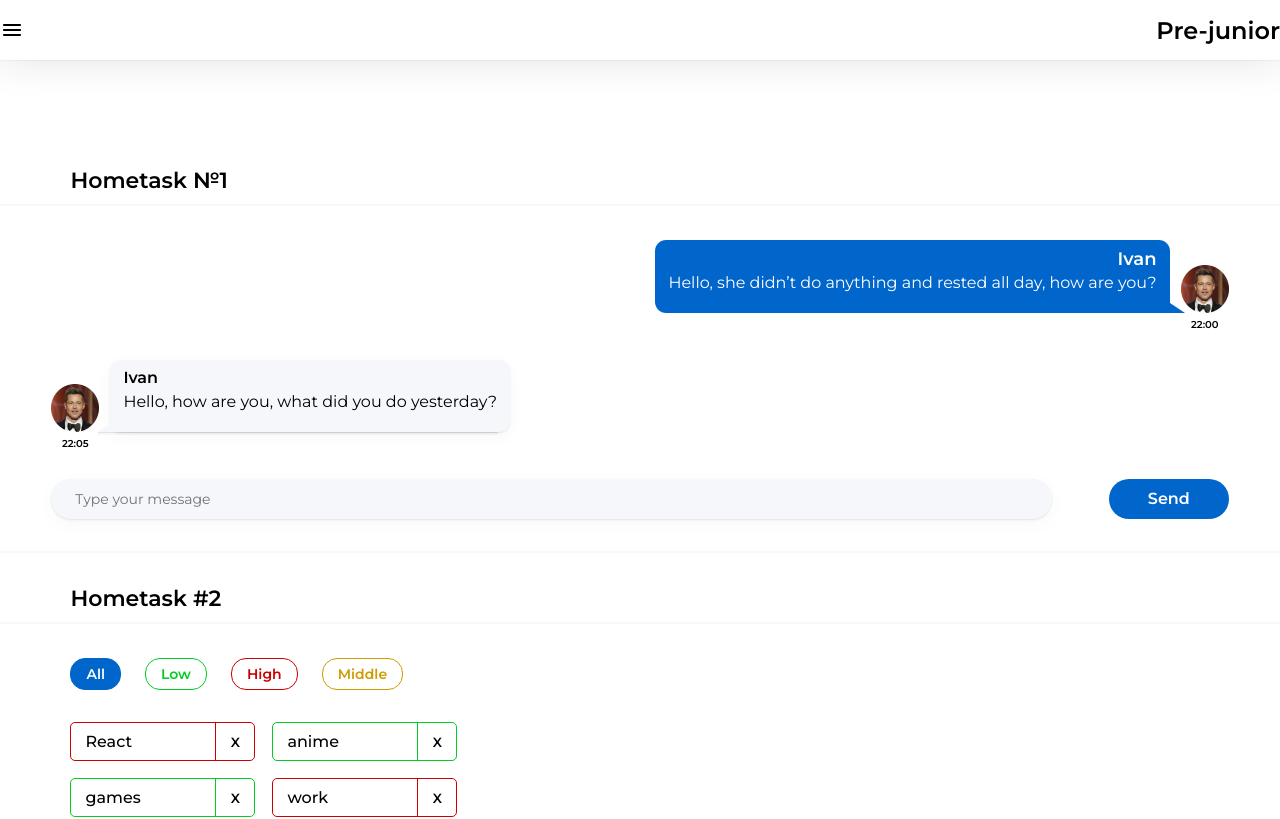
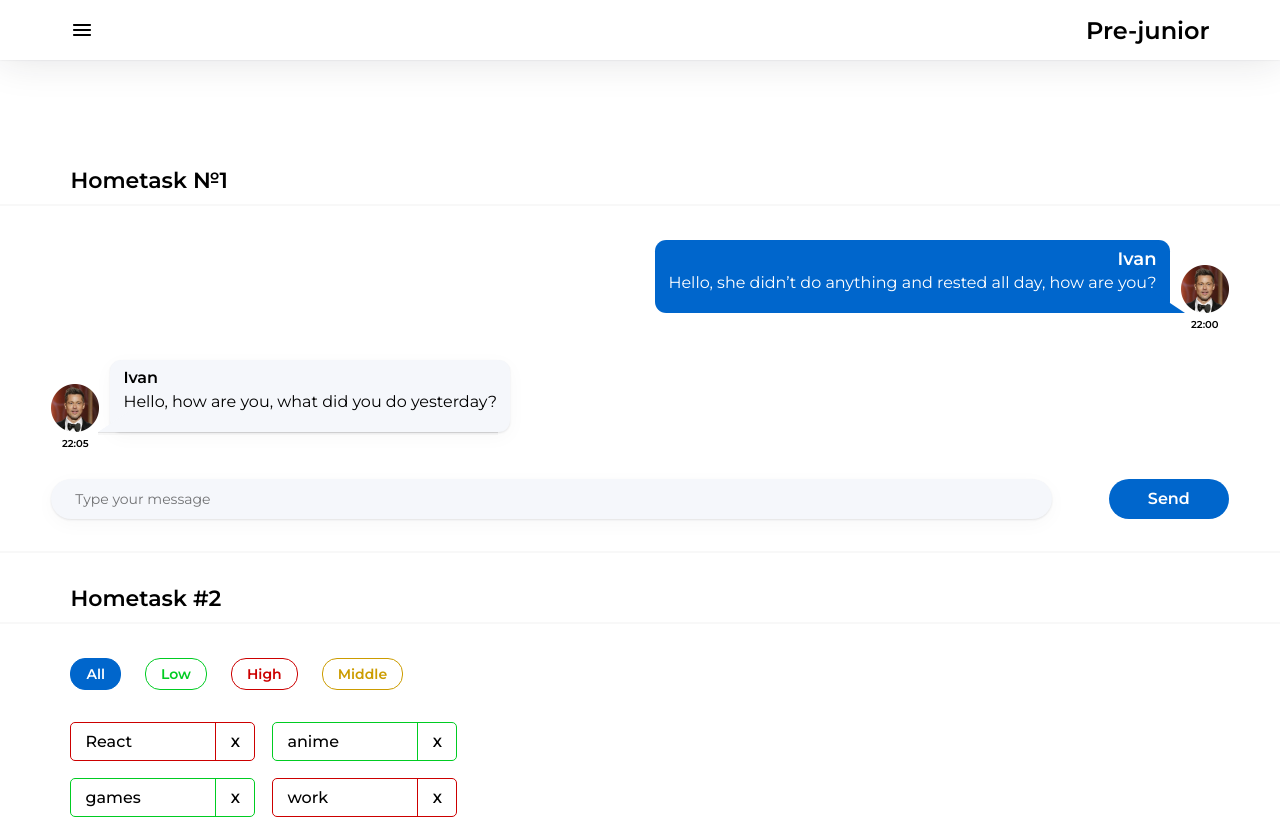
Before and after one commit to Katherina17/todoHW, a React (Create React App) app: page /#/pre-junior in a window 1280 px wide. Shown: the top 819 px of the page. Built offline with nearby package versions, Linux system fonts and the light colour scheme.

Commit message:
fix: fixed wrapper Container and create header

```diff
--- a/src/s1-main/App.tsx
+++ b/src/s1-main/App.tsx
@@ -9,7 +9,7 @@ import HW5 from "../s2-homeworks/hw05/HW5";
 
 function App() {
     return (
-        <div className={s.App}>
+        <div>
           {/*  <HW1/>
             <BorderTitle/>
             раскомментировать по ходу выполнения
--- a/src/s2-homeworks/hw01/HW1.tsx
+++ b/src/s2-homeworks/hw01/HW1.tsx
@@ -58,7 +58,7 @@ export const friendMessage0: MessageType = {
 
 const HW1 = () => {
     return (
-        <div id={s3.hw1}>
+        <div id={s3.hw1} className={s2.App}>
             <h1 className={s2.hwTitle} id={s2.wrapper}> Hometask №1</h1>
             <BorderTitle/>
             <div className={s3.wrapper}>
--- a/src/s2-homeworks/hw02/HW2.tsx
+++ b/src/s2-homeworks/hw02/HW2.tsx
@@ -62,7 +62,7 @@ function HW2() {
     }
 
     return (
-        <div>
+        <div className={s2.App}>
             <h2 className={s2.hwTitle} id={s2.wrapper}>Hometask #2</h2>
             <BorderTitle/>
             <div className={s.hw} id={s2.wrapper}>
@@ -72,6 +72,7 @@ function HW2() {
                     deleteAffairCallback={deleteAffairCallback}
                     filter={filter}
                 />
+
             </div>
             <BorderTitle marginTop={'32px'}/>
         </div>
--- a/src/s2-homeworks/hw03/HW3.tsx
+++ b/src/s2-homeworks/hw03/HW3.tsx
@@ -42,6 +42,7 @@ const HW3 = () => {
     }
 
     return (
+        <div className={s2.App}>
             <div className={s2.hw3} id={'hw3'}>
                 <div className={s2.hwTitle} id={s2.wrapper}>Homework #3</div>
                 <BorderTitle/>
@@ -53,10 +54,9 @@ const HW3 = () => {
                         addUserCallback={addUserCallback}
                     />
                 </div>
+            </div>
             <BorderTitle marginTop={'204px'}/>
         </div>
-
-
     )
 }
 
--- a/src/s2-homeworks/hw04/HW4.tsx
+++ b/src/s2-homeworks/hw04/HW4.tsx
@@ -12,6 +12,7 @@ import Stand from './Stand'
 
 const HW4 = () => {
     return (
+        <div className={s2.App}>
             <div id={'hw4'} className={s2.hw4}>
                 <div className={s2.hwTitle} id={s2.wrapper}>Homework #4</div>
                 <BorderTitle/>
@@ -20,6 +21,7 @@ const HW4 = () => {
                     <Stand />
                 </div>
             </div>
+        </div>
     )
 }
 
--- a/src/s2-homeworks/hw05/HW5.tsx
+++ b/src/s2-homeworks/hw05/HW5.tsx
@@ -14,11 +14,10 @@ function HW5() {
     return (
         <HashRouter>
             {/*в gh-pages лучше работает HashRouter, с BrowserRouter скорее всего не пройдёт тест*/}
-            <div className={s.App}>
+
                 <Layout>
                     <Pages />
                 </Layout>
-            </div>
 
         </HashRouter>
     )
--- a/src/s2-homeworks/hw05/header/Header.module.css
+++ b/src/s2-homeworks/hw05/header/Header.module.css
@@ -2,12 +2,19 @@
 }
 
 .header {
-    display: flex;
-    justify-content: space-between;
+
     box-shadow: 0px 0px 40px rgba(29, 33, 38, 0.13), 0px 0px 2px rgba(29, 33, 38, 0.1);
     height: 60px;
     width: 100%;
+
+}
+
+
+.headerContainer{
+    display: flex ;
+    justify-content: space-between;
     align-items: center;
+    height: 60px;
 }
 
 
--- a/src/s2-homeworks/hw05/header/Header.tsx
+++ b/src/s2-homeworks/hw05/header/Header.tsx
@@ -25,6 +25,9 @@ export const Header: FC<PropsType> = ({handleOpen}) => {
     return (
         <>
             <div id={'hw5-header'} className={s.header}>
+                <div className={s2.App}>
+                    <div id={s2.wrapper}>
+                        <div className={s.headerContainer}>
                             <img
                                 src={burgerIcon}
                                 id={'hw5-burger-menu'}
@@ -34,6 +37,9 @@ export const Header: FC<PropsType> = ({handleOpen}) => {
                             />
                             <h1>{pageName}</h1>
                         </div>
+                    </div>
+                </div>
+            </div>
         </>
     )
 }
--- a/src/s2-homeworks/hw05/sidebar/Sidebar.module.css
+++ b/src/s2-homeworks/hw05/sidebar/Sidebar.module.css
@@ -5,13 +5,20 @@
     z-index: 2;
     flex-direction: column;
     padding: 16px 24px 0 0;
+    /*
     width: 22.65rem;
-    display: none;
+    */
+    width: 25%;
+    top: 0;
+    left: 0;
+    transform: translateX(-100%);
+    transition: all 0.5s ease-in-out;
+
 }
 
 .sidebar.open {
     display: flex;
-    transition: all 0.5s ease-in-out;
+    transform: translateX(0);
 }
 
 .background {
--- a/src/s2-homeworks/hw05/sidebar/Sidebar.tsx
+++ b/src/s2-homeworks/hw05/sidebar/Sidebar.tsx
@@ -31,7 +31,7 @@ export const Sidebar: FC<PropsType> = ({open, handleClose}) => {
                         id={'hw5-pre-junior-link'}
                         to={PATH.PRE_JUNIOR}
                         onClick={handleClose}
-                        className={({isActive}) => isActive ? `${s.active}` : undefined}
+                        className={({isActive}) => isActive ? `${s.active}` : ''}
                     >
                         Pre-junior
                     </NavLink>
@@ -39,7 +39,7 @@ export const Sidebar: FC<PropsType> = ({open, handleClose}) => {
                         id={'hw5-junior-link'}
                         to={PATH.JUNIOR}
                         onClick={handleClose}
-                        className={({isActive}) => isActive ? `${s.active}` : undefined}
+                        className={({isActive}) => isActive ? `${s.active}` : ''}
                     >
                         Junior
                     </NavLink>
@@ -47,7 +47,7 @@ export const Sidebar: FC<PropsType> = ({open, handleClose}) => {
                         id={'hw5-junior-plus-link'}
                         to={PATH.JUNIOR_PLUS}
                         onClick={handleClose}
-                        className={({isActive}) => isActive ? `${s.active}` : undefined}
+                        className={({isActive}) => isActive ? `${s.active}` : ''}
                     >
                         Junior Plus
                     </NavLink>
```
Lines whose indentation alone changed are shown as unchanged.
